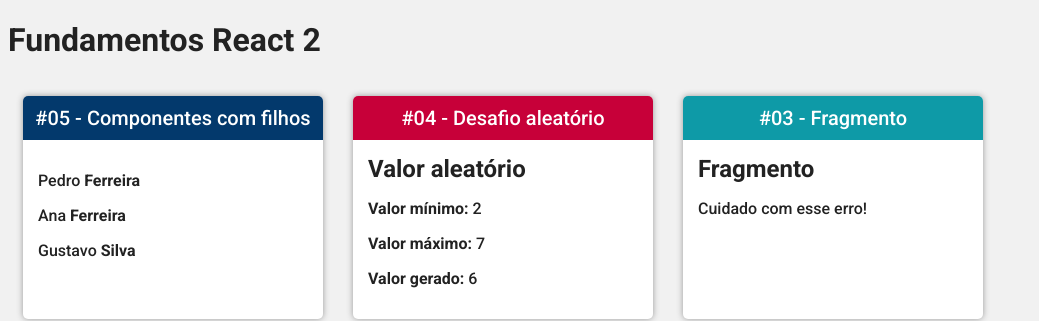
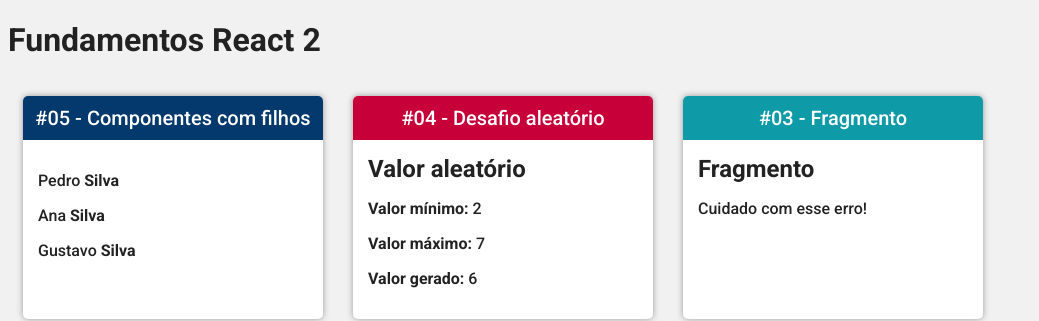
Before and after one commit to Samuel-silva/curso-react, a React (Create React App) app in the folder fundamentos-react/: page / in a window 1280 px wide. Shown: the top 321 px of the page, without its empty margins (0-1039 px from the left). Built offline with nearby package versions, Linux system fonts and the light colour scheme.

Commit message:
feat - Componentes filhos

```diff
--- a/fundamentos-react/src/App.jsx
+++ b/fundamentos-react/src/App.jsx
@@ -7,6 +7,7 @@
 import Aleatorio from './components/basico/Aleatorio'
 import Card from './components/layout/Card'
 import Familia from './components/basico/Familia'
+import FamiliaMembro from './components/basico/FamiliaMembro'
 
 export default () => (
   <div className="app">
@@ -14,7 +15,11 @@
 
     <div className="card-conteiner">
       <Card titulo="#05 - Componentes com filhos">
-        <Familia sobrenome="Ferreira" />
+        <Familia sobrenome="Silva">
+          <FamiliaMembro nome="Pedro" />
+          <FamiliaMembro nome="Ana" />
+          <FamiliaMembro nome="Gustavo" />
+        </Familia>
       </Card>
 
       <Card
--- a/fundamentos-react/src/components/basico/Familia.jsx
+++ b/fundamentos-react/src/components/basico/Familia.jsx
@@ -1,23 +1,16 @@
-import React from 'react'
-import FamiliaMembro from './FamiliaMembro'
+import React, { cloneElement } from 'react'
 
 export default function Familia(props) {
-  const { sobrenome } = props
+  const { children } = props
 
   return (
     <div>
-      <FamiliaMembro
-        nome="Pedro"
-        sobrenome={sobrenome}
-      />
-      <FamiliaMembro
-        nome="Ana"
-        {...props}
-      />
-      <FamiliaMembro
-        nome="Gustavo"
-        sobrenome="Silva"
-      />
+      {/* { React.Children.map(children, (child) => {
+        return cloneElement(child, props)
+      })} */}
+      { children.map((child, i) => {
+        return cloneElement(child, {...props, key: i })
+      })}
     </div>
   )
 }
```
